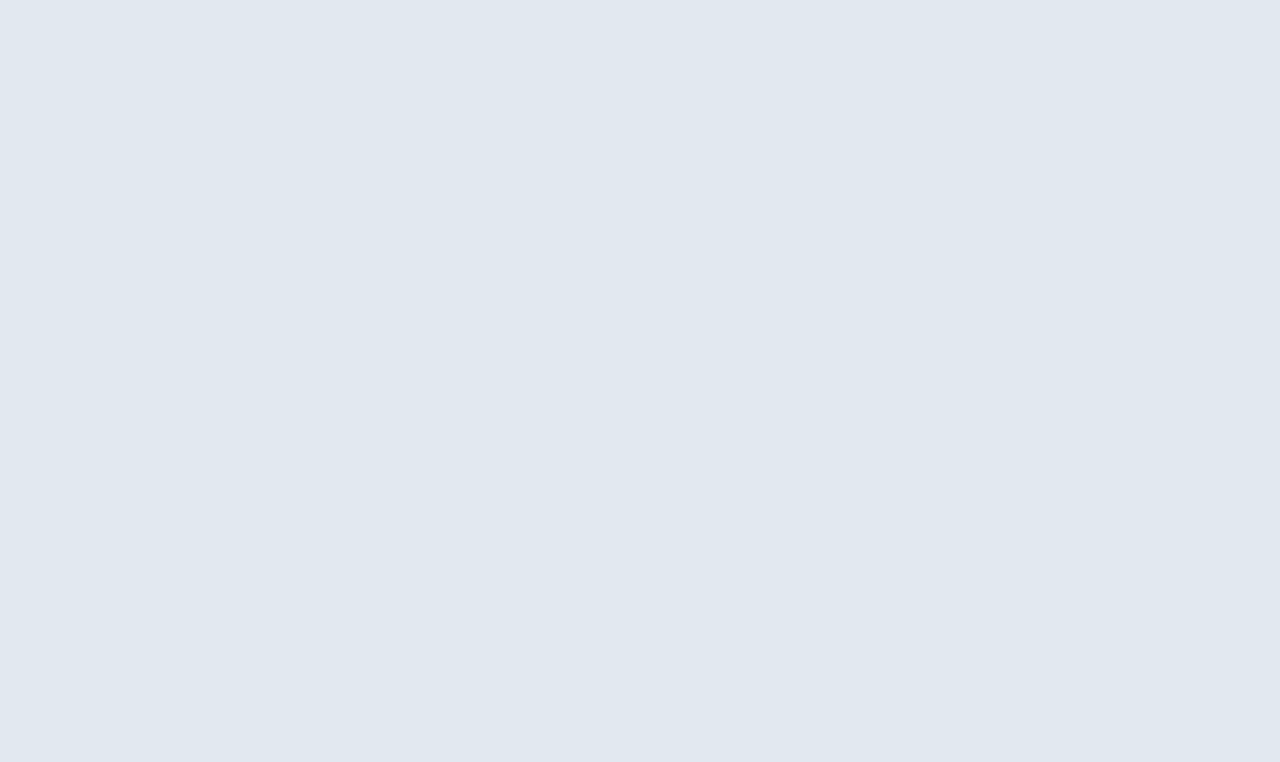
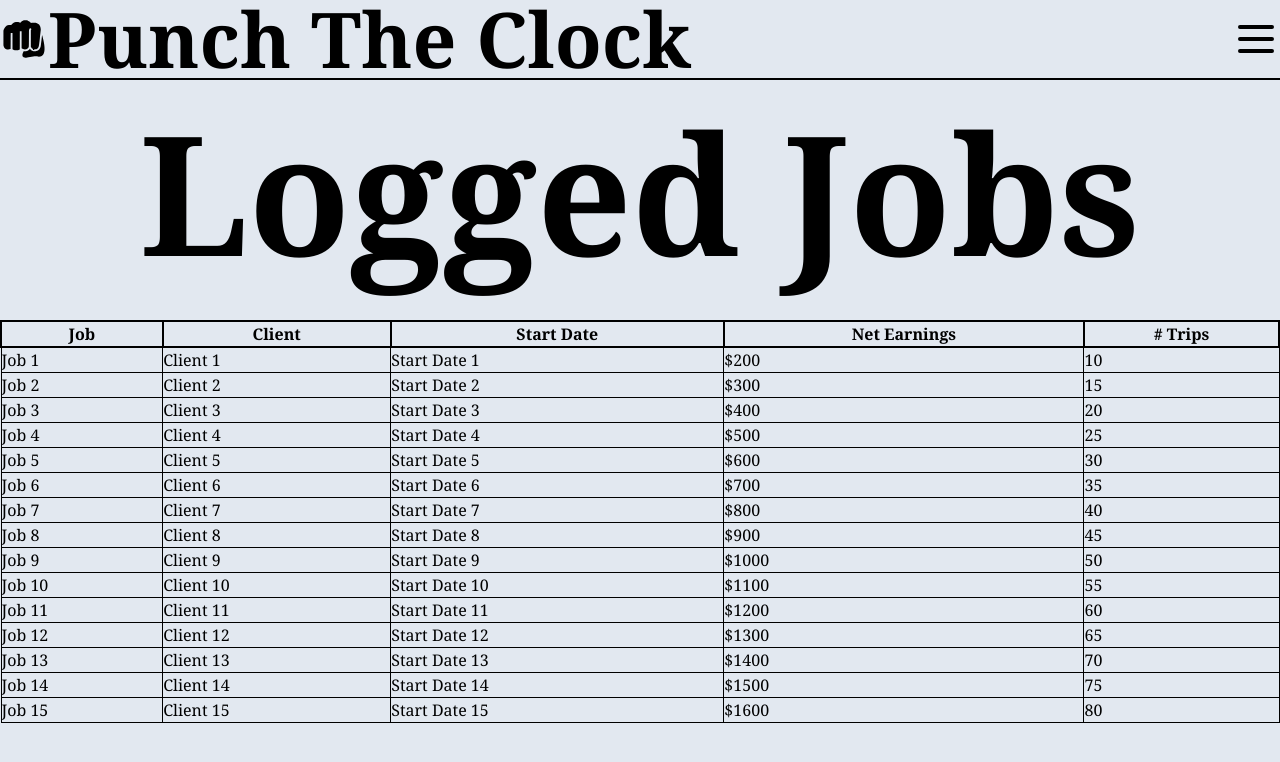
Before and after one commit to orionsView/Self_Employment_Tracker, a React (Vite) app in the folder self-employment-tracker-frontend/: page /logged/view in a window 1280 px wide. Before the commit this address had no page. Shown: the top 762 px of the page. Built offline with nearby package versions, Linux system fonts and the light colour scheme.

Commit message:
kept working on logged jobs tab

```diff
--- a/self-employment-tracker-frontend/src/App.tsx
+++ b/self-employment-tracker-frontend/src/App.tsx
@@ -4,8 +4,8 @@ import { BrowserRouter, Routes, Route } from "react-router-dom";
 import LoginPage from './pages/LoginPage'
 import SettingsPage from './pages/SettingsPage';
 import Menu from './pages/MenuPage';
-import LoggedDataPage from './pages/LoggedJobsPage';
-
+import SearchLoggedJobsPage from './pages/SearchLoggedJobsPage';
+import ViewLoggedJobsPage from './pages/ViewLoggedJobsPage';
 function App() {
 
 
@@ -17,7 +17,9 @@ function App() {
           <Route path="/login" element={<LoginPage />} />
           <Route path="/settings" element={<SettingsPage />} />
           <Route path="/menu" element={<Menu />} />
-          <Route path="/logged" element={<LoggedDataPage />} />
+          <Route path="/logged/search" element={<SearchLoggedJobsPage />} />
+          <Route path="/logged/view" element={<ViewLoggedJobsPage />} />
+
         </Routes>
       </BrowserRouter>
     </>
--- a/self-employment-tracker-frontend/src/components/ClientSelector.tsx
+++ b/self-employment-tracker-frontend/src/components/ClientSelector.tsx
@@ -1,28 +1,34 @@
 import Select from 'react-select';
-import { useState } from 'react';
-function ClientSelector() {
-    const [selectedOptions, setSelectedOptions]: any = useState([]);
-    const clients: string[] = ["Client 1", "Client 2", "Client 3", "Client 4", "Client 5", "Client 6", "Client 7", "Client 8", "Client 9", "Client 10"];
 
-    // const wrapperRef = useRef<HTMLDivElement>(null);
+
+
+
+type Props = {
+    selectedOptions: any,
+    setSelectedOptions: (selectedOptions: any) => void,
+}
+
+function ClientSelector({ selectedOptions, setSelectedOptions }: Props) {
+    const clients: string[] = [
+        "Client 1", "Client 2", "Client 3", "Client 4", "Client 5",
+        "Client 6", "Client 7", "Client 8", "Client 9", "Client 10"
+    ];
+
+
 
 
     return (
-        <>
         <div className="w-full">
             <Select
-                    options={clients.map((client: string) => ({ value: client, label: client }))}
+                options={clients.map(client => ({ value: client, label: client }))}
                 value={selectedOptions}
                 onChange={setSelectedOptions}
-
                 isMulti
                 placeholder="Select clients..."
                 className="text-sm"
-                    components={{ Input: () => null }} // hide the default input
             />
         </div>
-        </>
-    )
+    );
 }
 
-export default ClientSelector
+export default ClientSelector;
--- /dev/null
+++ b/self-employment-tracker-frontend/src/components/JobTable.tsx
@@ -0,0 +1,51 @@
+function JobTable() {
+    const data = [
+        ["Job 1", "Client 1", "Start Date 1", "$200", "10"],
+        ["Job 2", "Client 2", "Start Date 2", "$300", "15"],
+        ["Job 3", "Client 3", "Start Date 3", "$400", "20"],
+        ["Job 4", "Client 4", "Start Date 4", "$500", "25"],
+        ["Job 5", "Client 5", "Start Date 5", "$600", "30"],
+        ["Job 6", "Client 6", "Start Date 6", "$700", "35"],
+        ["Job 7", "Client 7", "Start Date 7", "$800", "40"],
+        ["Job 8", "Client 8", "Start Date 8", "$900", "45"],
+        ["Job 9", "Client 9", "Start Date 9", "$1000", "50"],
+        ["Job 10", "Client 10", "Start Date 10", "$1100", "55"],
+        ["Job 11", "Client 11", "Start Date 11", "$1200", "60"],
+        ["Job 12", "Client 12", "Start Date 12", "$1300", "65"],
+        ["Job 13", "Client 13", "Start Date 13", "$1400", "70"],
+        ["Job 14", "Client 14", "Start Date 14", "$1500", "75"],
+        ["Job 15", "Client 15", "Start Date 15", "$1600", "80"],
+    ];
+    const headerCellStyle: string = "border-2 border-black";
+    const cellStyle: string = "border border-black";
+    return (
+        <>
+            <table className="w-[100%] ">
+                <thead>
+                    <tr className="border border-black">
+                        <th className={headerCellStyle}>Job</th>
+                        <th className={headerCellStyle}>Client</th>
+                        <th className={headerCellStyle}>Start Date</th>
+                        <th className={headerCellStyle}>Net Earnings</th>
+                        <th className={headerCellStyle}># Trips</th>
+                    </tr>
+                </thead>
+                <tbody>
+                    {data.map((row, index) => (
+
+                        <tr key={index} className="border border-black">
+
+                            {row.map((cell, cellIndex) => (
+                                <td key={cellIndex} className={cellStyle}><a href="/job"> {cell}</a></td>
+                            ))}
+
+                        </tr >
+                    ))
+                    }
+                </tbody>
+            </table >
+        </>
+    )
+}
+
+export default JobTable
--- a/self-employment-tracker-frontend/src/pages/LoggedJobsPage.tsx
+++ /dev/null
@@ -1,38 +0,0 @@
-import NavBar from "../components/NavBar"
-import Header from "../components/Header"
-import ClientSelector from "../components/ClientSelector"
-function LoggedJobsPage() {
-
-    return (<>
-        <NavBar />
-        <Header mainTitle="Logged Jobs" />
-        <div className="h-[50%] w-[100vw] flex flex-col justify-between items-center">
-            {/*Client Filter*/}
-            <div className="flex flex-col justify-between items-center w-[80%] ">
-                <p>Sort By Client</p>
-                <ClientSelector />
-            </div>
-            {/* DATE FILTER */}
-            <div className="flex justify-between flex-col items-center w-[80%] h-[40%] border-1 p-[1vh]">
-                <div className="flex flex-row justify-between items-center w-[80%] ">
-                    <p className="text-[4vw] text-nowrap">Date Start</p>
-                    <input type="date" id="dateStart" />
-                </div>
-                <div className="flex flex-row justify-between items-center w-[80%] ">
-                    <p className="text-[4vw] text-nowrap">Date End</p>
-                    <input type="date" id="dateEnd" />
-                </div>
-                <p>OR</p>
-                <div className="flex flex-row justify-between items-center w-[80%] ">
-                    <p>Select All</p>
-                    <input type="checkbox" />
-                </div>
-            </div>
-
-
-            <button className="bg-black text-white font-bold py-2 px-4 rounded">Search</button>
-        </div>
-    </>)
-}
-
-export default LoggedJobsPage
--- /dev/null
+++ b/self-employment-tracker-frontend/src/pages/SearchLoggedJobsPage.tsx
@@ -0,0 +1,57 @@
+import NavBar from "../components/NavBar"
+import Header from "../components/Header"
+import ClientSelector from "../components/ClientSelector"
+import { useState } from "react"
+import { redirect } from "react-router";
+function SearchLoggedJobsPage() {
+
+    const borderStyle: string = "border-1 p-[1vh] rounded-lg shadow-lg";
+    const [selectedOptions, setSelectedOptions]: any = useState([]);
+    const [startDate, setStartDate]: any = useState(null);
+    const [endDate, setEndDate]: any = useState(null);
+    const [selectAll, setSelectAll]: any = useState(false);
+
+    function handleSubmit() {
+        localStorage.setItem("selectedClients", JSON.stringify(selectedOptions));
+        localStorage.setItem("startDate", startDate);
+        localStorage.setItem("endDate", endDate);
+        localStorage.setItem("selectAll", selectAll);
+
+        window.location.href = "/logged/view";
+        console.log("Submitted");
+    }
+
+
+    return (<>
+        <NavBar />
+        <Header mainTitle="Search Logs" />
+        <div className="h-[50%] w-[100vw] flex flex-col justify-between items-center">
+            {/*Client Filter*/}
+            <div className={`flex flex-col justify-between items-center w-[80%] ${borderStyle}`}>
+                <p>Sort By Client</p>
+                <ClientSelector selectedOptions={selectedOptions} setSelectedOptions={setSelectedOptions} />
+            </div>
+            {/* DATE FILTER */}
+            <div className={`flex justify-between flex-col items-center w-[80%] h-[40%] ${borderStyle}`}>
+                <div className="flex flex-row justify-between items-center w-[80%] ">
+                    <p className="text-[4vw] text-nowrap">Date Start</p>
+                    <input type="date" id="dateStart" onChange={(event) => setStartDate(event.target.value)} />
+                </div>
+                <div className="flex flex-row justify-between items-center w-[80%] ">
+                    <p className="text-[4vw] text-nowrap">Date End</p>
+                    <input type="date" id="dateEnd" onChange={(event) => setEndDate(event.target.value)} />
+                </div>
+                <p className=" font-bold">OR</p>
+                <div className="flex flex-row justify-between items-center w-[80%] ">
+                    <p>Select All</p>
+                    <input type="checkbox" onChange={(event) => setSelectAll(event.target.checked)} />
+                </div>
+            </div>
+
+
+            <button className="bg-black text-white font-bold py-2 px-4 rounded" onClick={handleSubmit}>Search</button>
+        </div >
+    </>)
+}
+
+export default SearchLoggedJobsPage
--- /dev/null
+++ b/self-employment-tracker-frontend/src/pages/ViewLoggedJobsPage.tsx
@@ -0,0 +1,15 @@
+import NavBar from "../components/NavBar"
+import Header from "../components/Header"
+import JobTable from "../components/JobTable"
+function ViewLoggedJobsPage() {
+    return (
+        <>
+            <NavBar />
+            <Header mainTitle="Logged Jobs" />
+
+            <JobTable />
+        </>
+    )
+}
+
+export default ViewLoggedJobsPage
```
Also changed, not shown: self-employment-tracker-frontend/src/pages/SettingsPage.tsx (+36 -27 lines). Lines whose indentation alone changed are shown as unchanged.
